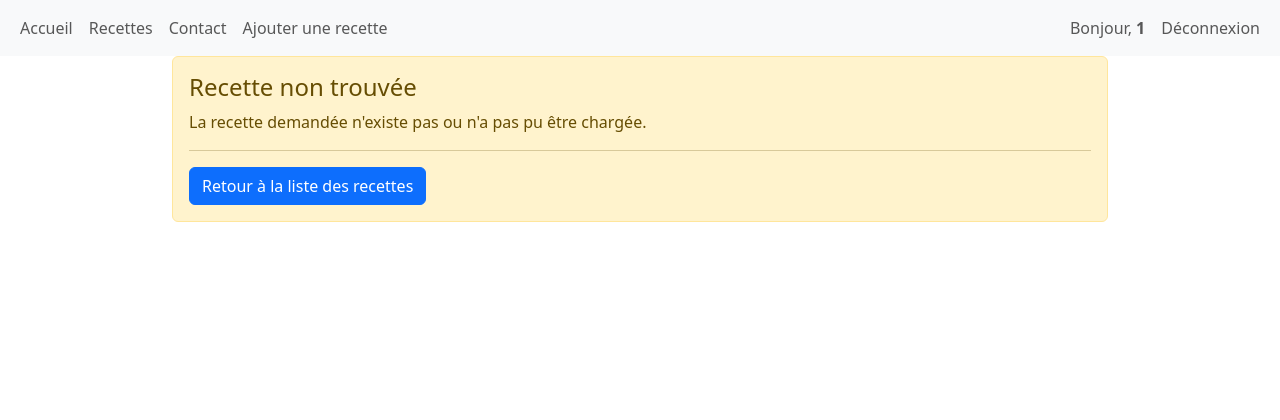
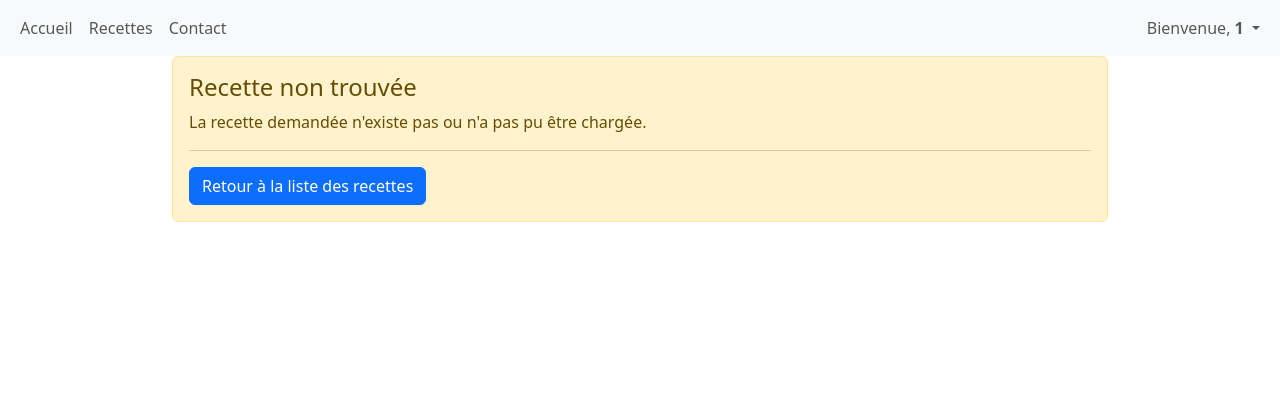
Before and after one commit to mgorce4/Lacosina, a PHP site: page /index.php?c=detail in a window 1280 px wide. Shown: the top 420 px of the page. Run offline with PHP 8.4, Linux system fonts and the light colour scheme; the visitor is signed in with stand-in values (Sample User, id 1).

Commit message:
gestion des comptes plus adapté

```diff
--- a/lacosina/index.php
+++ b/lacosina/index.php
@@ -107,6 +107,9 @@ switch ($controller) {
             case 'logout':
                 $userController->logout();
                 break;
+            case 'profil':
+                $userController->profil();
+                break;
             default:
                 echo "Action non trouvée pour le contrôleur User";
         }
--- a/lacosina/src/Controllers/RecetteController.php
+++ b/lacosina/src/Controllers/RecetteController.php
@@ -12,11 +12,25 @@ class RecetteController{
 
     //fonction permettant d'ajouter une nouvelle recette
     function ajouter(){
+        // Vérifier si l'utilisateur est connecté
+        if (!isset($_SESSION['user_id'])) {
+            echo '<div class="alert alert-warning">Vous devez être connecté pour ajouter une recette.</div>';
+            echo '<a href="?c=User&a=connexion" class="btn btn-primary">Se connecter</a>';
+            return;
+        }
+
         require_once(__DIR__ . '/../Views/Recette/ajout.php');
     }
 
     //fonction permettant d'enregistrer une nouvelle recette ou modifier une existante
     function enregistrer(){
+        // Vérifier si l'utilisateur est connecté
+        if (!isset($_SESSION['user_id'])) {
+            echo '<div class="alert alert-warning">Vous devez être connecté pour effectuer cette action.</div>';
+            echo '<a href="?c=User&a=connexion" class="btn btn-primary">Se connecter</a>';
+            return;
+        }
+
         //récupération des données de formulaire
         $titre = $_POST['titre'];
         $description = $_POST['description'];
@@ -112,6 +126,13 @@ class RecetteController{
 
     //fonction permettant d'afficher le formulaire de modification d'une recette
     function modifier(){
+        // Vérifier si l'utilisateur est connecté
+        if (!isset($_SESSION['user_id'])) {
+            echo '<div class="alert alert-warning">Vous devez être connecté pour modifier une recette.</div>';
+            echo '<a href="?c=User&a=connexion" class="btn btn-primary">Se connecter</a>';
+            return;
+        }
+
         // Récupération et validation de l'ID depuis $_GET['id']
         $id = isset($_GET['id']) ? (int)$_GET['id'] : 0;
 
--- a/lacosina/src/Controllers/UserController.php
+++ b/lacosina/src/Controllers/UserController.php
@@ -108,4 +108,16 @@ class UserController{
         // Rediriger vers deconnexion
         $this->deconnexion();
     }
+
+    //fonction permettant d'afficher le profil de l'utilisateur
+    function profil(){
+        // Vérifier si l'utilisateur est connecté
+        if (!isset($_SESSION['user_id'])) {
+            echo '<div class="alert alert-warning">Vous devez être connecté pour accéder à votre profil.</div>';
+            echo '<a href="?c=User&a=connexion" class="btn btn-primary">Se connecter</a>';
+            return;
+        }
+
+        require_once(__DIR__ . '/../Views/User/profil.php');
+    }
 }
--- a/lacosina/src/Views/Recette/detail.php
+++ b/lacosina/src/Views/Recette/detail.php
@@ -35,16 +35,20 @@
                 </div>
             </div>
 
+            <!-- Boutons d'action -->
             <div class="mt-4 mb-5">
                 <div class="row">
                     <div class="col-12">
-                        <a href="?c=Recette&a=modifier&id=<?php echo $recette['id']; ?>" class="btn btn-primary">
-                            Modifier la recette
+                        <a href="?c=Recette&a=lister" class="btn btn-primary me-3">
+                            ← Retour à la liste des recettes
                         </a>
-                        <a href="?c=Recette&a=lister" class="btn btn-primary me-3">
-                            Retour à la liste des recettes
-                        </a>
-
+                        <?php
+                        // Afficher le bouton de modification seulement si l'utilisateur est connecté
+                        if (isset($_SESSION['user_id'])): ?>
+                            <a href="?c=Recette&a=modifier&id=<?php echo $recette['id']; ?>" class="btn btn-primary">
+                                Modifier cette recette
+                            </a>
+                        <?php endif; ?>
                     </div>
                 </div>
             </div>
--- a/lacosina/src/Views/header.php
+++ b/lacosina/src/Views/header.php
@@ -28,19 +28,22 @@
                 <li class="nav-item">
                     <a class="nav-link" href='?c=contact'>Contact</a>
                 </li>
-                <li class="nav-item">
-                    <a class="nav-link" href='?c=ajout'>Ajouter une recette</a>
-                </li>
             </ul>
             <ul class="navbar-nav ms-auto mb-2 mb-lg-0">
                 <?php
                 // Vérifier si l'utilisateur est connecté
                 if (isset($_SESSION['user_id'])): ?>
-                    <li class="nav-item">
-                        <span class="nav-link">Bonjour, <strong><?php echo htmlspecialchars($_SESSION['identifiant']); ?></strong></span>
-                    </li>
-                    <li class="nav-item">
-                        <a class="nav-link btn btn-outline-danger" href='?c=User&a=deconnexion'>Déconnexion</a>
+                    <!-- Menu déroulant pour l'utilisateur connecté -->
+                    <li class="nav-item dropdown">
+                        <a class="nav-link dropdown-toggle" href="#" role="button" data-bs-toggle="dropdown" aria-expanded="false">
+                            Bienvenue, <strong><?php echo htmlspecialchars($_SESSION['identifiant']); ?></strong>
+                        </a>
+                        <ul class="dropdown-menu dropdown-menu-end">
+                            <li><a class="dropdown-item" href='?c=User&a=profil'>Mon profil</a></li>
+                            <li><a class="dropdown-item" href='?c=ajout'>Ajouter une recette</a></li>
+                            <li><hr class="dropdown-divider"></li>
+                            <li><a class="dropdown-item text-danger" href='?c=User&a=deconnexion'>Déconnexion</a></li>
+                        </ul>
                     </li>
                 <?php else: ?>
                     <li class="nav-item">
```
Also changed, not shown: lacosina/src/Views/User/profil.php (added, +44 -0 lines).
